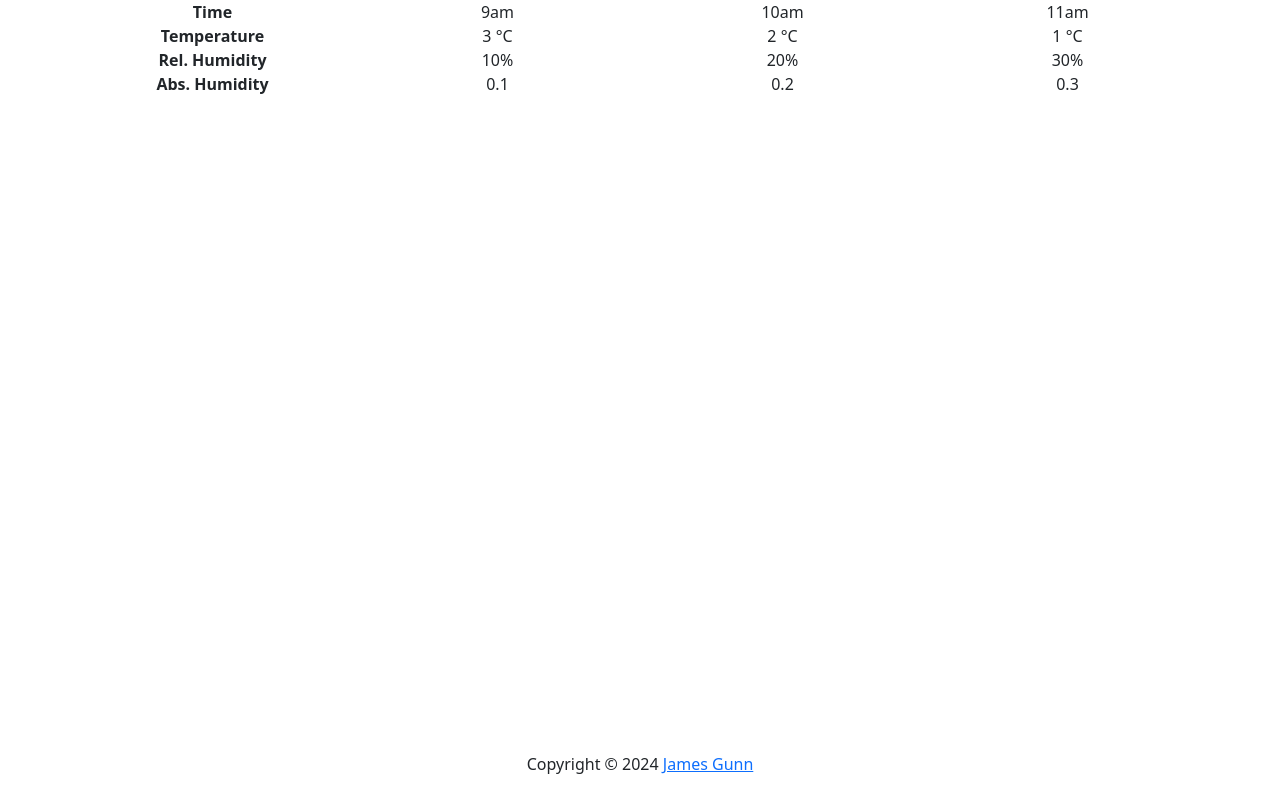
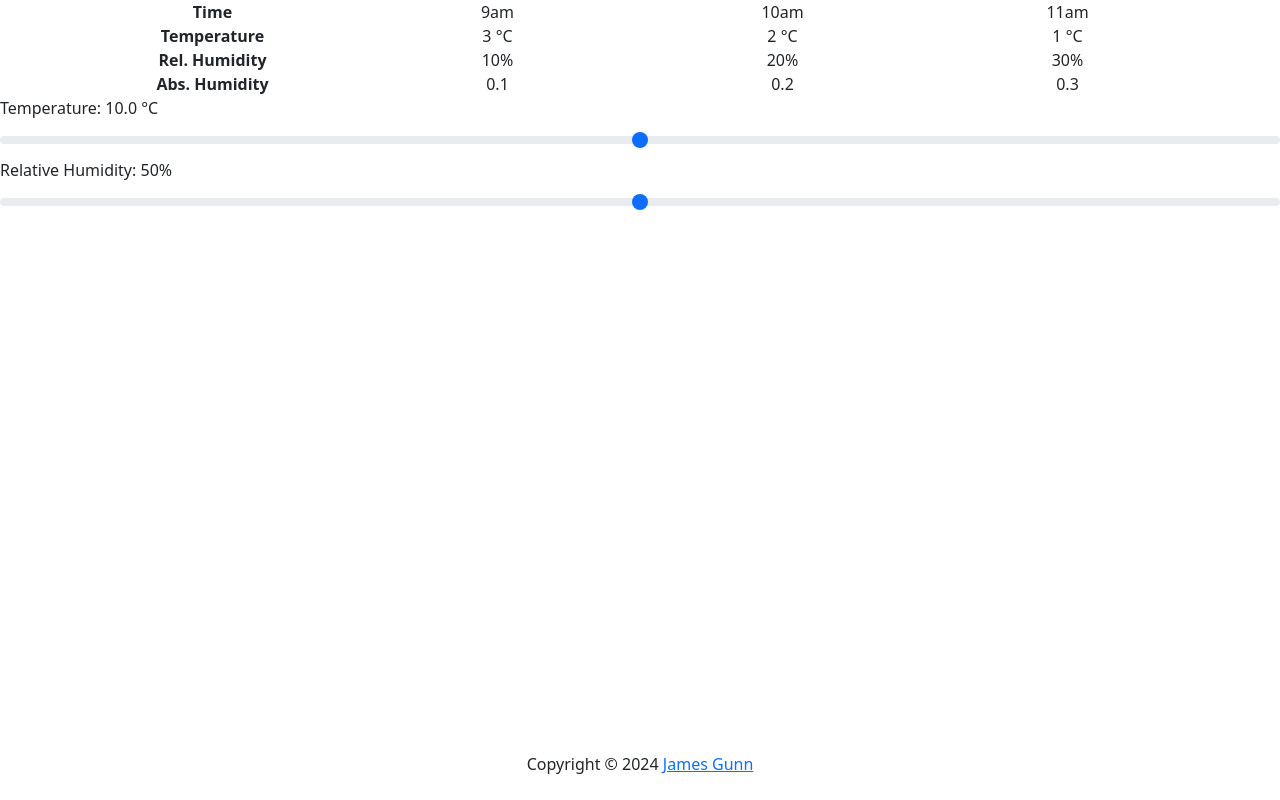
Before and after one commit to jag206/humidity, a React (Create React App) app: page / in a window 1280 px wide. Built offline with nearby package versions, Linux system fonts and the light colour scheme.

Commit message:
First pass at basic slider widget

```diff
--- a/src/App.js
+++ b/src/App.js
@@ -1,11 +1,13 @@
 import './App.css';
 import Footer from './Footer';
 import Forecast from './Forecast';
+import Widget from './Widget';
 
 function App() {
   return (
     <div>
     <Forecast></Forecast>
+    <Widget></Widget>
     <Footer></Footer>
     </div>
   );
--- /dev/null
+++ b/src/Widget.js
@@ -0,0 +1,34 @@
+import React, { useState } from 'react';
+import Form from 'react-bootstrap/Form';
+
+const Temperature = () => {
+    const [value, setValue] = useState(10);
+
+    return (
+        <>
+        <Form.Label>Temperature: {Number(value).toFixed(1)} °C</Form.Label>
+        <Form.Range min="-10" max="30" step="0.5" value={value} onChange={e => setValue(e.target.value)}/>
+        </>
+    )
+}
+
+const RelativeHumidity = () => {
+    const [value, setValue] = useState(50);
+    return (
+        <>
+        <Form.Label>Relative Humidity: {value}%</Form.Label>
+        <Form.Range min="0" max="100" step="5" value={value} onChange={e => setValue(e.target.value)}/>
+        </>
+    )
+}
+
+const Widget = () => {
+    return (
+        <>
+        <Temperature/>
+        <RelativeHumidity/>
+        </>
+    )
+}
+
+export default Widget;
```
